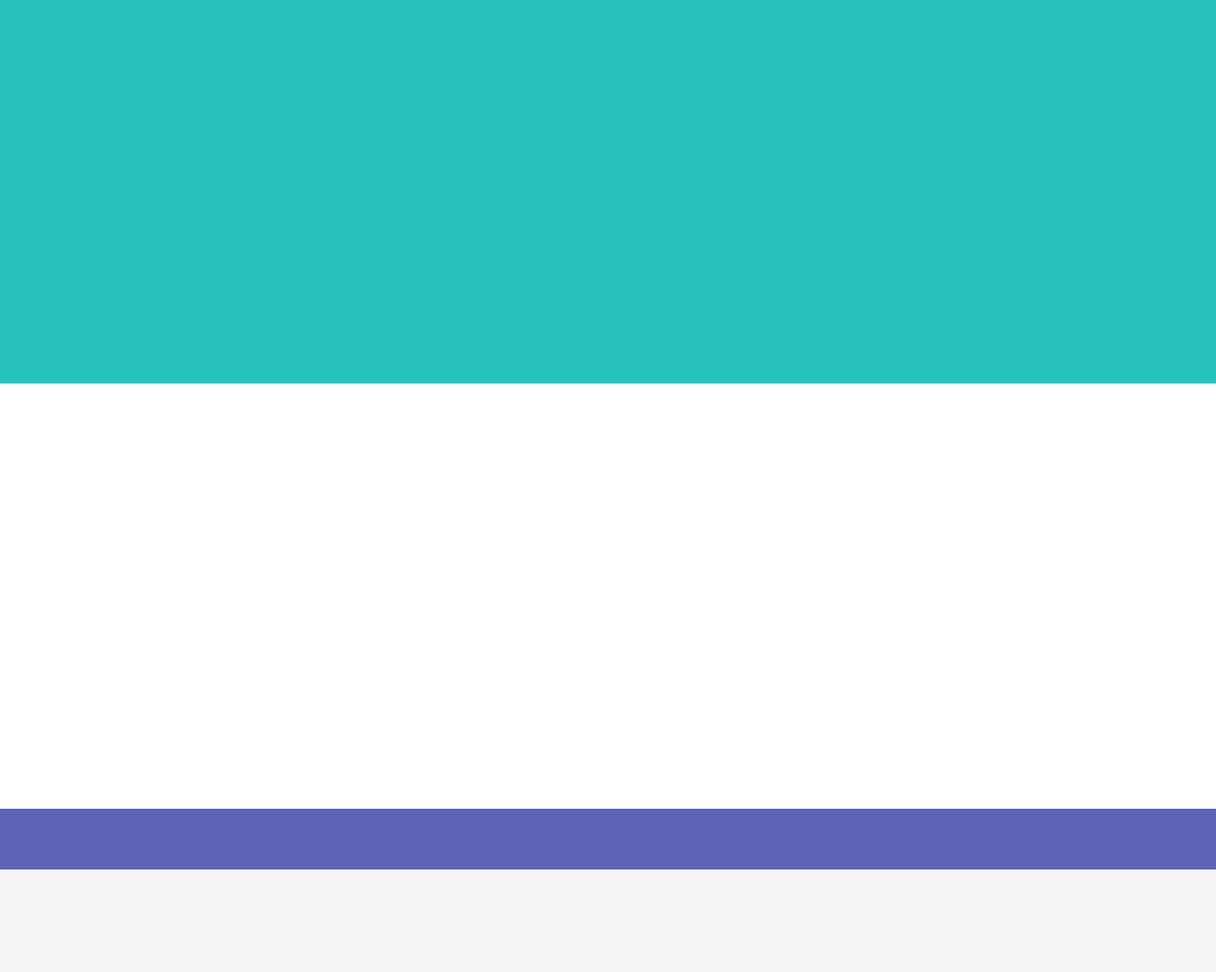
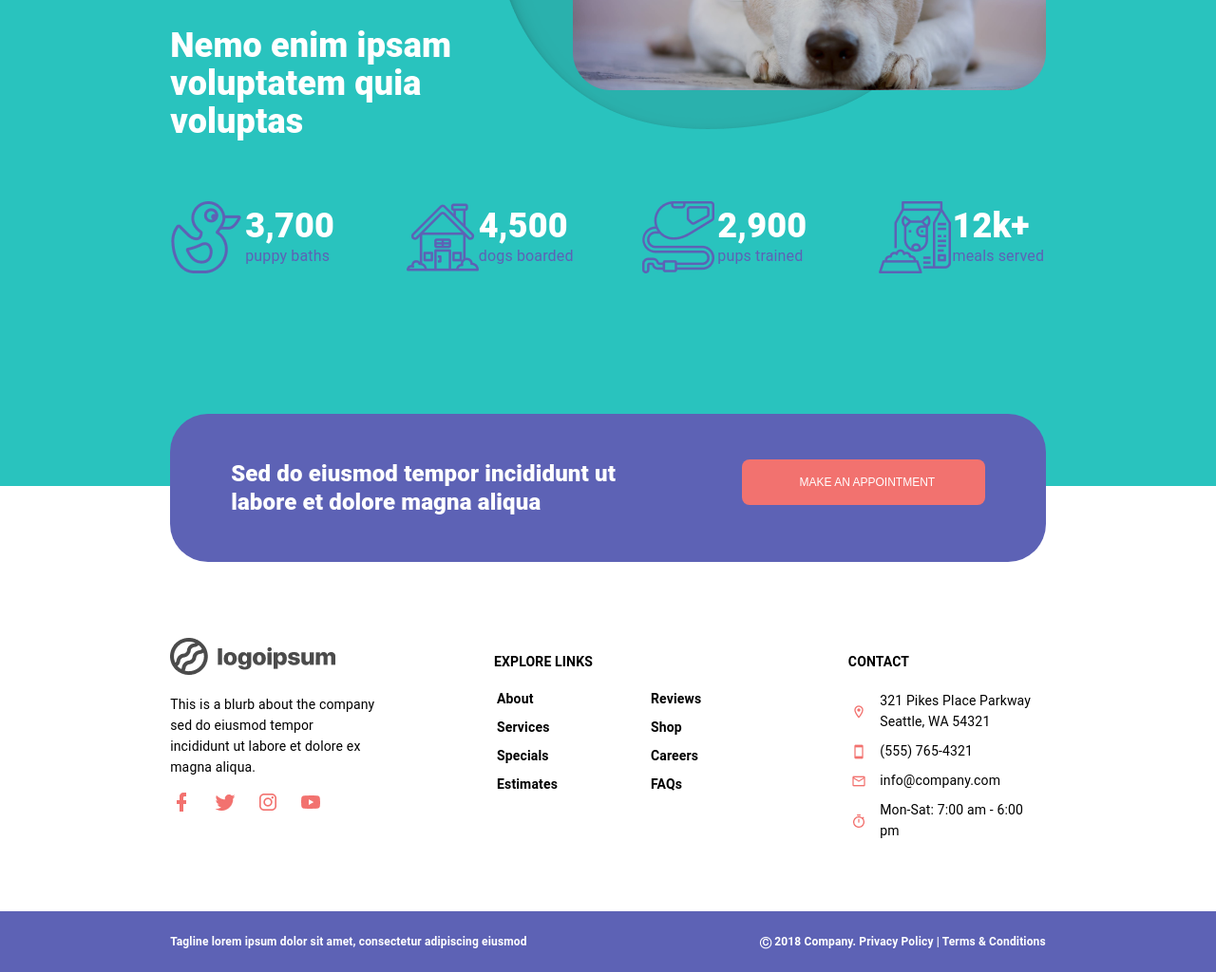
Before and after one commit to Arienlys/staticpageexercice, a plain HTML site: page index.html in a window 1280 px wide. Shown: the part 6790-7814 px from the top of the page at 95% size. Before the commit the page ends 7706 px from the top, so only its background shows below. Drawn offline with Linux system fonts and the light colour scheme.

Commit message:
adding stats and footers.

```diff
--- a/footer.css
+++ b/footer.css
@@ -1,17 +1,99 @@
 /** ~~~~~~~~~~~~~~~~~~~~~~~FOOTER~~~~~~~~~~~~~~~~~~~~~~~ **/
 footer {
     height: 10rem;
-    /*display:flex;*/
+}
+
+.footer_text{
+    font-weight: normal;
+    font-size: 14px;
+    line-height: 22px;
+}
+
+.footer_title{
+    font-weight: bold;
+    text-transform: uppercase;
+}
+
+footer a{
+    font-weight: bold;
+    color: black;
+    margin-bottom:0.5rem;
+}
+
+.links{
+    margin-left:5rem;
+}
+
+.column_links{
+    display:flex;
+    flex-direction: column;
+    flex-wrap: wrap;
+    width:10rem;
+}
+
+footer .links tr{
+    display:flex;
+    flex-direction: row;
+    flex-wrap: wrap;
+}
+
+.footer_margin{
+    box-sizing: border-box;
+    padding: 0 14%
 }
 
 .footer_white {
     width: 100%;
     height: 28rem;
     background-color: white;
+    display: flex;
+    flex-direction: row;
+    flex-wrap: wrap;
+    padding-top:10rem;
+    display:flex;
+    justify-content: space-between;
+}
+
+.social_media{
+    width:13.5rem;
+}
+
+.media_logos{
+    width:10rem;
+    display:flex;
+    justify-content: space-between;
+    flex-wrap: wrap;
+}
+
+footer .contacts img{
+    width:1rem;
+    height:1rem;
+    vertical-align: inherit;
+    margin-right:0.5rem;
+}
+
+footer .contacts table p{
+    margin: 0.15rem;
+}
+
+footer .media_logos img{
+    width: 1.5rem;
+    height: 1.5rem;
+}
+
+.contacts{
+    width:13rem;
 }
 
 .footer_purple {
     width: 100%;
     height: 4rem;
     background-color: #5D62B5;
+    font-size: 12px;
+    line-height: 18px;
+    color: white;
+    display:flex;
+    flex-direction: row;
+    align-items: center;
+    justify-content: space-between;
 }
--- a/index.html
+++ b/index.html
@@ -331,41 +331,120 @@
       </div>
     </div>
 
+    <!-- Stats -->
     <div class="stats">
+      <!-- Impact -->
       <div class="impact page_margin">
-        <img class="doggy5">
-        <img>
+        <img class="doggy5" src="images/doggy5.png">
+        <img class="green_blob" src="images/greenblob.png">
         <p class="main_text main_section_name text_color">&#11048; Our impact</p>
-        <p class="main_text main_section_title text_color title_size">Nemo enim ipsam voluptatem quia voluptas</p>
+        <p class="main_text main_section_title text_color stats_title">Nemo enim ipsam voluptatem quia voluptas</p>
         <div class="stats_numbers">
-          <div>
-            <img>
-            <p></p>
-            <p></p>
+          <div class="stats_totals">
+            <img class="stats_icons" src="images/duck.png">
+            <p class="main_section_title text_color stats_margin">3,700</p>
+            <p class="main_text main_section_text text_alternate_color stats_margin">puppy baths</p>
           </div>
-          <div>
-            <img>
-            <p></p>
-            <p></p>
+          <div class="stats_totals">
+            <img class="stats_icons" src="images/house.png">
+            <p class="main_section_title text_color stats_margin">4,500</p>
+            <p class="main_text main_section_text text_alternate_color stats_margin">dogs boarded</p>
           </div>
-          <div>
-            <img>
-            <p></p>
-            <p></p>
+          <div class="stats_totals">
+            <img class="stats_icons" src="images/leash.png">
+            <p class="main_section_title text_color stats_margin">2,900</p>
+            <p class="main_text main_section_text text_alternate_color stats_margin">pups trained</p>
           </div>
-          <div>
-            <img>
-            <p></p>
-            <p></p>
+          <div class="stats_totals">
+            <img class="stats_icons" src="images/foodbowl.png">
+            <p class="main_section_title text_color stats_margin">12k+</p>
+            <p class="main_text main_section_text text_alternate_color stats_margin">meals served</p>
+          </div>
+        </div>
+
+        <!-- Last purple div -->
+        <div class="purple_banner">
+          <p class="text_color last_text">Sed do eiusmod tempor incididunt ut labore et dolore magna aliqua</p>
+          <div class="red_button">
+            <button type="submit">
+              <a class="info_text" href="#popup1">Make an appointment</a>
+            </button>
           </div>
         </div>
       </div>
     </div>
+
+
   </main>
 
   <footer>
-    <div class="footer_white"></div>
-    <div class="footer_purple"></div>
+
+    <!-- white footer -->
+    <div class="footer_white footer_margin footer_text">
+
+      <!-- logo -->
+      <div class="social_media">
+        <img src="images/footerlogo.png">
+        <p>This is a blurb about the company sed do eiusmod tempor incididunt ut labore et dolore ex magna aliqua.</p>
+        <div class="media_logos ">
+          <img src="images/fbfooter.png">
+          <img src="images/twitterfooter.png">
+          <img src="images/instafooter.png">
+          <img src="images/ytfooter.png">
+        </div>
+      </div>
+
+      <!-- links -->
+      <div class="links">
+      <p class="footer_title">Explore links</p>
+      <table>
+        <tr>
+          <td class="column_links">
+            <a href="#">About</a>
+            <a href="#">Services</a>
+            <a href="#">Specials</a>
+            <a href="#">Estimates</a>
+          </td>
+          <td class="column_links">
+            <a href="#">Reviews</a>
+            <a href="#">Shop</a>
+            <a href="#">Careers</a>
+            <a href="#">FAQs</a>
+          </td>
+        </tr>
+      </table>
+    </div>
+
+      <!-- contacts -->
+      <div class="contacts">
+        <p class="footer_title">Contact</p>
+        <table>
+          <tr>
+            <td><img src="images/placefooter.png"></td>
+            <td><p>321 Pikes Place Parkway Seattle, WA 54321</p></td>
+          </tr>
+          <tr>
+            <td><img src="images/smartfooter.png"></td>
+            <td><p>(555) 765-4321</p></td>
+          </tr>
+          <tr>
+            <td><img src="images/emailfooter.png"></td>
+            <td><p>info@company.com</p></td>
+          </tr>
+          <tr>
+            <td><img src="images/timerfooter.png"></td>
+            <td><p>Mon-Sat: 7:00 am - 6:00 pm</p></td>
+          </tr>
+        </table>
+      </div>
+
+    </div>
+
+    <!-- purple bar footer -->
+    <div class="footer_purple footer_margin">
+      <p>Tagline lorem ipsum dolor sit amet, consectetur adipiscing eiusmod</p>
+      <p>&#x24B8; 2018 Company. Privacy Policy | Terms & Conditions </p>
+    </div>
   </footer>
 
   <!-- Popup Test -->
--- a/main.css
+++ b/main.css
@@ -387,7 +387,7 @@ button {
     flex-direction: row;
     flex-wrap: wrap;
     justify-content: space-between;
-    margin: 15rem 14% 6rem 14%;
+    margin: 15rem 14% 10rem 14%;
 }
 
 .customer_title {
@@ -415,12 +415,79 @@ button {
 .stats{
     background-color: #29C3BE;
     width:100%;
-    height:38rem;
+    padding-bottom:13rem;
 }
 
 .impact{
     position: relative;
+    padding-top:6rem;
 }
+
+.doggy5{
+    position:absolute;
+    z-index:1;
+    right:0;
+    top:-5rem;
+}
+
+.green_blob{
+    position:absolute;
+    right:-5.5rem;
+    top:0;
+}
+
+.stats_icons{
+    width:4.75rem;
+    height:4.75rem;
+}
+
+.stats_numbers{
+    display:flex;
+    flex-direction: row;
+    flex-wrap: wrap;
+    justify-content: space-between;
+    margin-top: 4rem;
+}
+
+.stats_title{
+    width:25rem;
+}
+
+.stats_totals{
+    height: 4.75rem;
+    width:11rem;
+    flex-wrap: wrap;
+    display: flex;
+    flex-direction: column;
+    justify-content: center;
+    margin-bottom:1rem;
+}
+
+.stats_margin{
+    margin:0;
+}
+
+/** ~~~~~~~~~~~~LAST PURPLE BANNER~~~~~~~~~~~~ **/
+.purple_banner{
+    position:absolute;
+    display:flex;
+    flex-direction: row;
+    flex-wrap: wrap;
+    background-color:#5D62B5;
+    padding: 3rem 4rem;
+    border-radius:2.5rem;
+    bottom:-18rem;
+    justify-content: space-between;
+}
+
+.last_text{
+    font-weight:900;
+    font-size:24px;
+    line-height: 30px;
+    width:60%;
+    margin:0;
+}
+
 /** ~~~~~~~~~~~~~~~~~~~~~~~POPUP~~~~~~~~~~~~~~~~~~~~~~~ **/
 .overlay {
     position: fixed;
```
Also changed, not shown: Images/emailfooter.png (added), Images/fbfooter.png (added), Images/footerlogo.png (added), Images/instafooter.png (added), Images/placefooter.png (added), Images/smartfooter.png (added), Images/timerfooter.png (added), Images/twitterfooter.png (added), Images/ytfooter.png (added).
